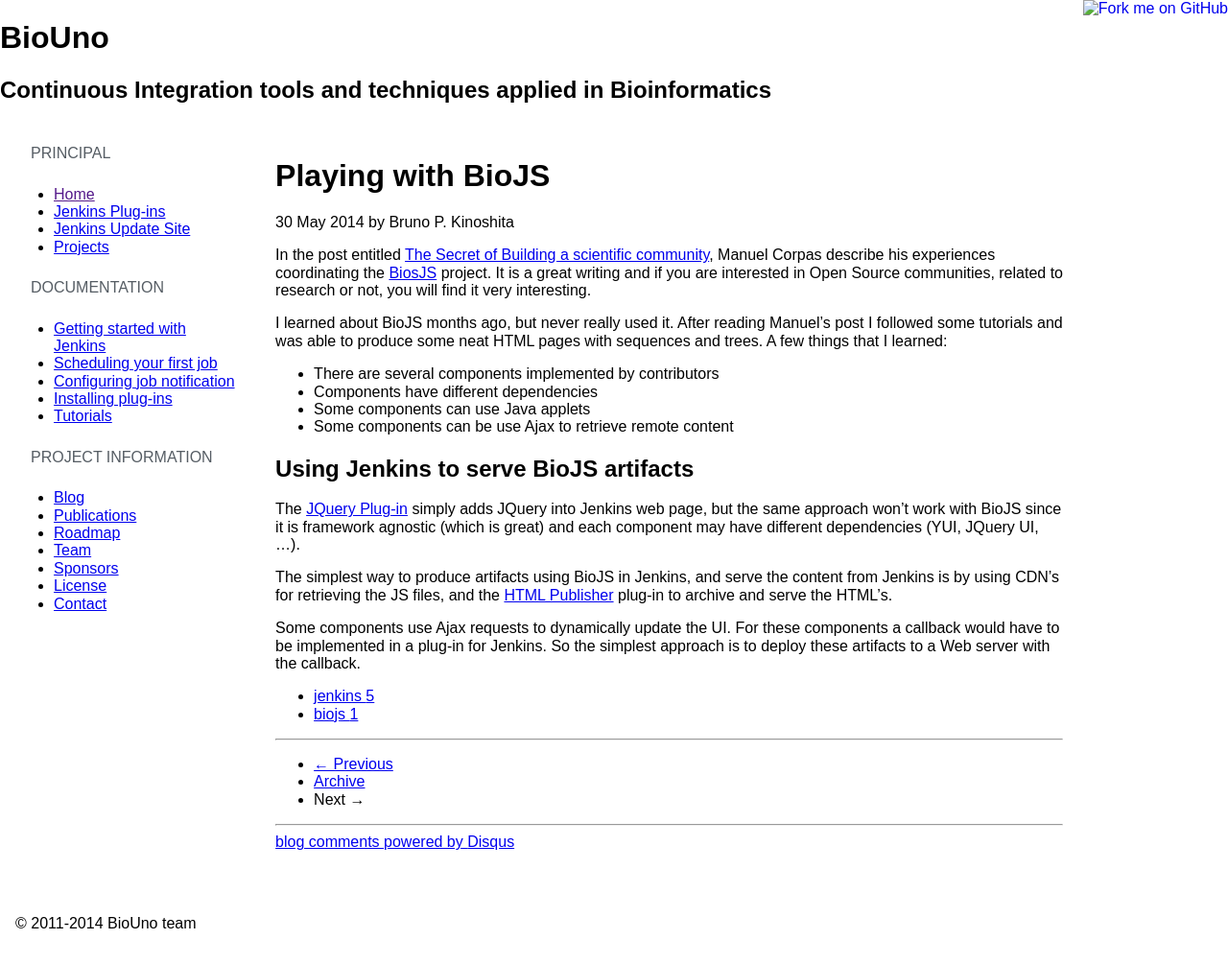
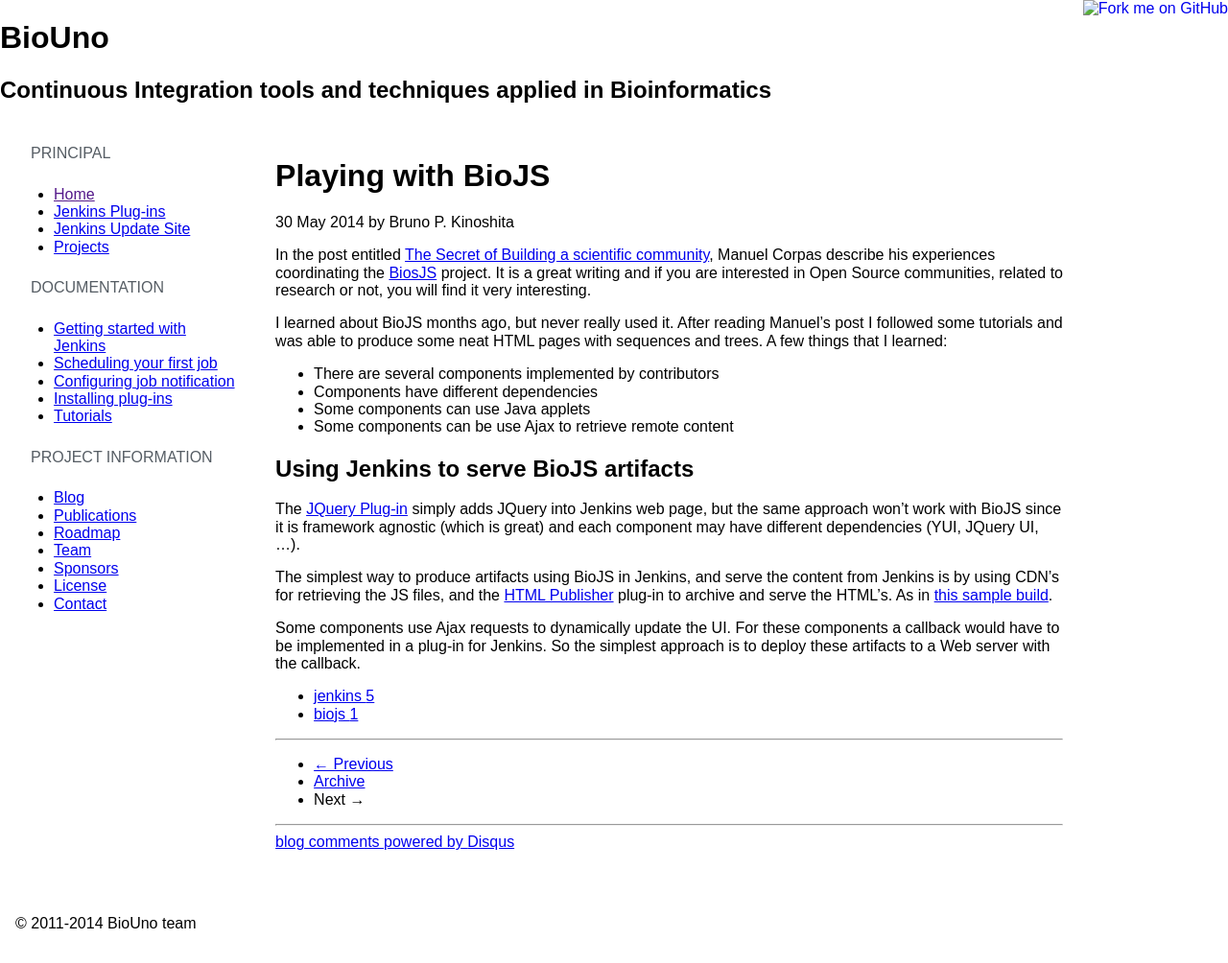
Before and after one commit to biouno/biouno.github.io, a Jekyll site: the page built from _posts/2014-05-30-playing-with-biojs.md, in a window 1280 px wide. Shown: the whole page at 96% size. Built offline with Jekyll 4.4.1, drawn with Linux system fonts in a browser that asks for light colours; nearby versions of some CDN libraries; some web fonts are replaced; library files that are not in the unit come from our copies; comment, search, counter and statistics services are not loaded.

Commit message:
Add link to Jenkins build

```diff
--- a/_posts/2014-05-30-playing-with-biojs.md
+++ b/_posts/2014-05-30-playing-with-biojs.md
@@ -32,7 +32,7 @@
 The simplest way to produce artifacts using BioJS in Jenkins, and serve the content
 from Jenkins is by using CDN's for retrieving the JS files, and the
 [HTML Publisher](https://wiki.jenkins-ci.org/display/JENKINS/HTML+Publisher+Plugin)
-plug-in to archive and serve the HTML's.
+plug-in to archive and serve the HTML's. As in [this sample build](http://builds.tupilabs.com/view/BioUno/job/biojs-samples/Sequence_example_1/?).
 
 Some components use Ajax requests to dynamically update the UI. For these components a
 callback would have to be implemented in a plug-in for Jenkins. So the simplest approach
```
